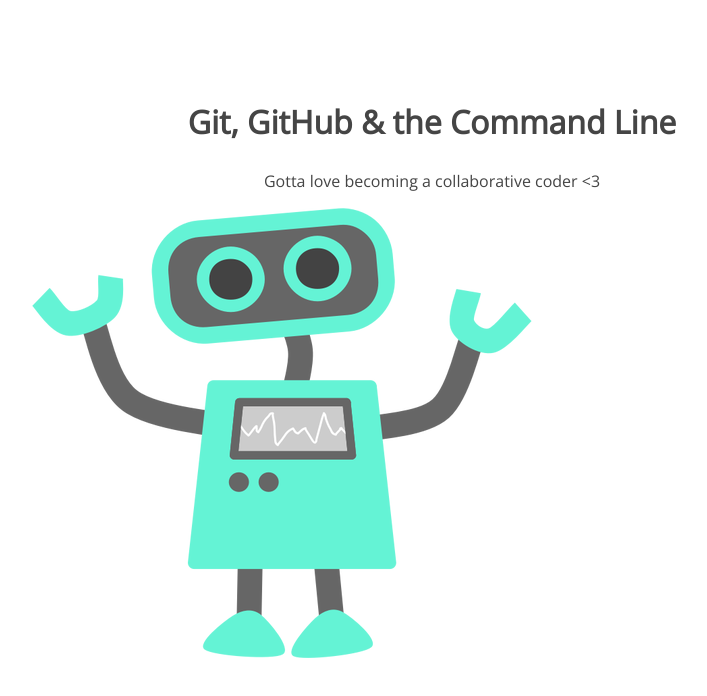
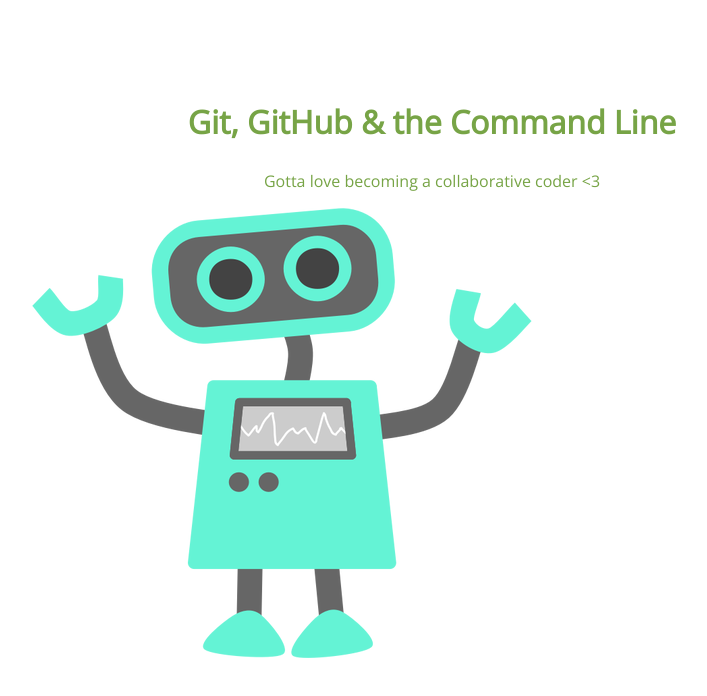
Before and after one commit to sriaz2199/105-project, a plain HTML site: page index.html in a window 1280 px wide. Shown: the whole page, without its empty margins (208-915 px from the left). Drawn offline with nearby package versions, Linux system fonts and the light colour scheme.

Commit message:
changed h1 color

```diff
--- a/css/style.css
+++ b/css/style.css
@@ -5,7 +5,7 @@ section {
 section h1,
 section p {
 	text-align: center;
-	color: #454545;
+	color: #77a446;
 }
 section h1 {
 	font: 32px 'Open Sans';
```
